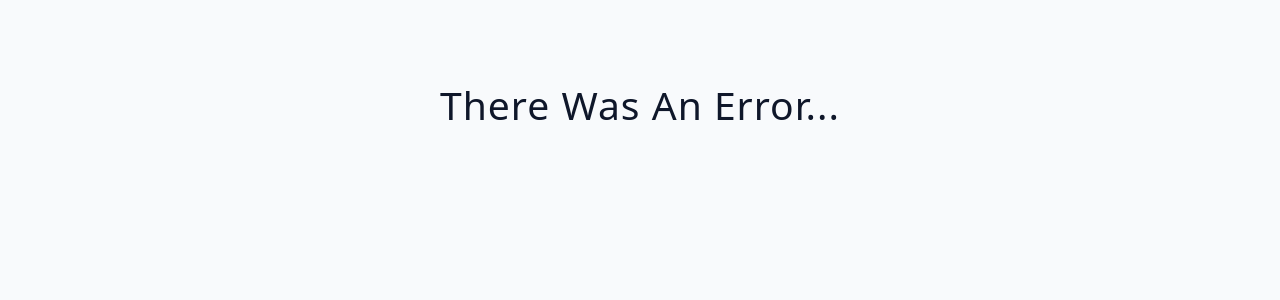
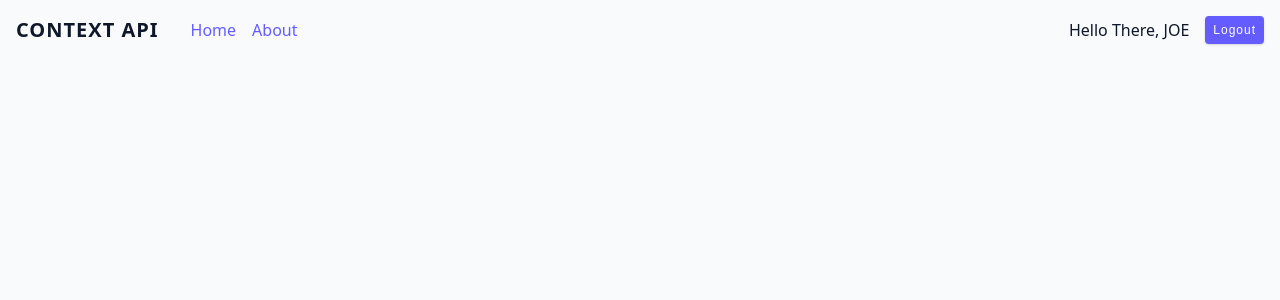
Before and after one commit to hungbui7690/react-tutorials, a React (Vite) app in the folder client/: page / in a window 1280 px wide. Shown: the top 300 px of the page. Built offline with nearby package versions, Linux system fonts and the light colour scheme; no server answers.

Commit message:
Context API P1: Without Context API

```diff
--- a/client/src/01-custom-hooks.jsx
+++ /dev/null
@@ -1,39 +0,0 @@
-/*
-  Custom Hooks P5: Generic Fetch
-  - we want to reuse that fetch()
-    > change useFetchPerson to useFetch
-    > add url param
-
-*/
-
-import useFetch from './useFetch'
-
-const url = 'https://api.github.com/users/QuincyLarson' // (***)
-
-const MultipleReturnsFetchData = () => {
-  const { isLoading, isError, user } = useFetch(url) // arg = url
-
-  if (isLoading) {
-    return <h2>Loading...</h2>
-  }
-
-  if (isError) {
-    return <h2>There was an error...</h2>
-  }
-
-  const { avatar_url, name, company, bio } = user
-
-  return (
-    <div>
-      <img
-        style={{ width: '150px', borderRadius: '25px' }}
-        src={avatar_url}
-        alt={name}
-      />
-      <h2>{name}</h2>
-      <h4>works at {company}</h4>
-      <p>{bio}</p>
-    </div>
-  )
-}
-export default MultipleReturnsFetchData
--- a/client/src/App.jsx
+++ b/client/src/App.jsx
@@ -1,10 +1,41 @@
-import Setup from './01-custom-hooks'
+/*
+  Context API P1: Without Context API
+
+  (1) create three components and nest them in such way :
+      - Navbar.jsx
+      - NavLinks.jsx (nested in Navbar)
+        - UserContainer.jsx (nested in NavLinks)
+
+  (2)
+      - import Navbar.jsx in 01-context-api.jsx (remove container - CSS)
+      - in Navbar.jsx setup
+        - user state value
+          - default value {name:'something'}
+        - logout function
+          - set user back to null
+      - pass 2 of them down to UserContainer.jsx
+
+  (3)
+      - display user and button
+      - on button click set user back to null
+
+  (4) extra challenge
+      - login functionality
+      - if user null, in UserContainer display <p>please login</p> & login button
+
+  (***) to create this one, we have to use Prop Drilling many times
+    > next lecture, will solve this using Context API
+
+*/
+
+import React from 'react'
+import Navbar from './components/Navbar'
 
 function App() {
   return (
-    <div className='container'>
-      <Setup />
-    </div>
+    <React.Fragment>
+      <Navbar />
+    </React.Fragment>
   )
 }
 
--- /dev/null
+++ b/client/src/components/NavLinks.jsx
@@ -0,0 +1,20 @@
+import React from 'react'
+import UserContainer from './UserContainer'
+
+const NavLinks = ({ user, logout, login }) => {
+  return (
+    <div className='nav-container'>
+      <ul className='nav-links'>
+        <li>
+          <a href='#'>home</a>
+        </li>
+        <li>
+          <a href='#'>about</a>
+        </li>
+      </ul>
+      <UserContainer user={user} logout={logout} login={login} />
+    </div>
+  )
+}
+
+export default NavLinks
--- /dev/null
+++ b/client/src/components/Navbar.jsx
@@ -0,0 +1,27 @@
+import React from 'react'
+
+import { useState } from 'react'
+import NavLinks from './NavLinks'
+
+const Navbar = () => {
+  const [user, setUser] = useState({
+    name: 'Joe',
+  })
+
+  const logout = () => {
+    setUser(null)
+  }
+
+  const login = () => {
+    setUser({ name: 'something' })
+  }
+
+  return (
+    <nav className='navbar'>
+      <h5>CONTEXT API</h5>
+      <NavLinks user={user} logout={logout} login={login} />
+    </nav>
+  )
+}
+
+export default Navbar
--- /dev/null
+++ b/client/src/components/UserContainer.jsx
@@ -0,0 +1,23 @@
+import React from 'react'
+
+const UserContainer = ({ user, logout, login }) => {
+  return (
+    <div className='user-container'>
+      {user ? (
+        <>
+          <p>Hello There, {user.name.toUpperCase()}</p>
+          <button type='button' className='btn' onClick={logout}>
+            logout
+          </button>
+        </>
+      ) : (
+        <button className='btn' onClick={login}>
+          {' '}
+          Login
+        </button>
+      )}
+    </div>
+  )
+}
+
+export default UserContainer
--- /dev/null
+++ b/client/src/context.jsx
@@ -0,0 +1,3 @@
+/*
+
+*/
--- a/client/src/index.css
+++ b/client/src/index.css
@@ -311,7 +311,6 @@ ul {
 .nav-container {
   display: flex;
   justify-content: space-between;
-  max-width: 400px;
 }
 .nav-links {
   display: flex;
--- a/client/src/useFetch.jsx
+++ /dev/null
@@ -1,32 +0,0 @@
-import { useState, useEffect } from 'react'
-
-// (***) add url param > we don't hard code url like before
-const useFetch = (url) => {
-  const [isLoading, setIsLoading] = useState(true)
-  const [isError, setIsError] = useState(false)
-  const [user, setUser] = useState(null)
-
-  useEffect(() => {
-    const fetchUser = async () => {
-      try {
-        const resp = await fetch(url)
-        if (!resp.ok) {
-          setIsError(true)
-          setIsLoading(false)
-          return
-        }
-
-        const user = await resp.json()
-        setUser(user)
-      } catch (error) {
-        setIsError(true)
-      }
-      setIsLoading(false)
-    }
-    fetchUser()
-  }, [])
-
-  return { isLoading, isError, user }
-}
-
-export default useFetch
```
